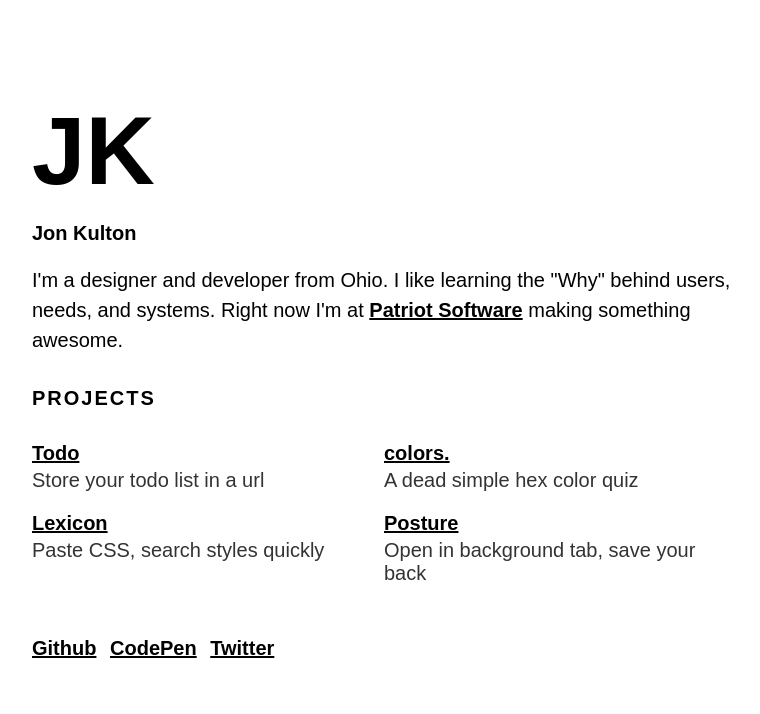
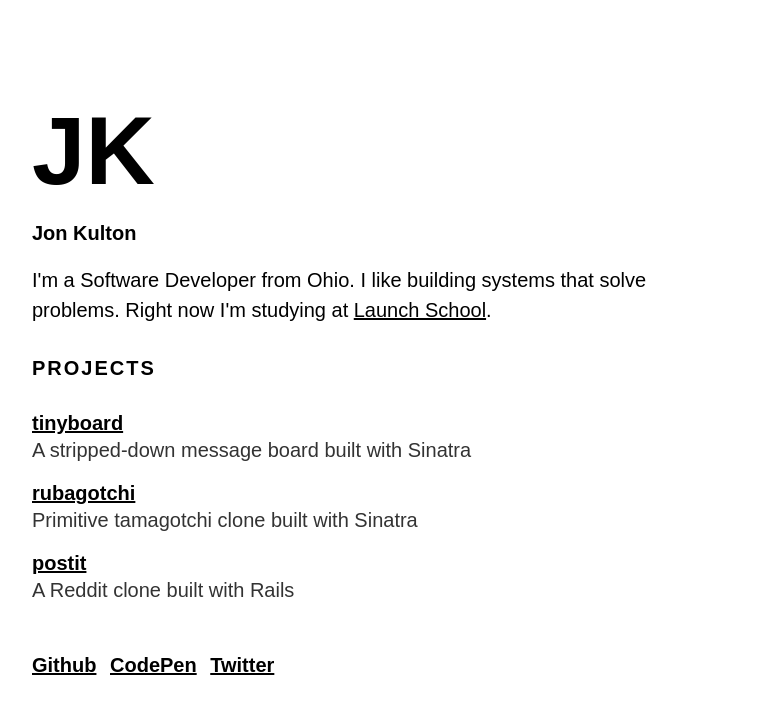
Before and after one commit to jkulton/jkulton.github.io, a Jekyll site: the page built from index.html, in a window 1280 px wide. Shown: the top 714 px of the page, without its empty margins (64-824 px from the left). Built offline with Jekyll 4.4.1, drawn with Linux system fonts in a browser that asks for light colours.

Commit message:
Content tweaks to main page

```diff
--- a/index.html
+++ b/index.html
@@ -2,6 +2,7 @@
 layout: default
 title: Jon Kulton
 ---
+
 <section class="dots h-100 w-100 fl bg-center cover">
 
 		<section class="z-max mw7 relative bottom-0 left-0 pa3 pt5 pa4-ns mh4-m mh5-l mt5-ns pb3">
@@ -10,29 +11,24 @@ title: Jon Kulton
 
 			<p class="f4 mt3 b">Jon Kulton</p>
 
-			<p class="f4 lh-copy">I'm a designer and developer from Ohio. I like learning the "Why" behind users, needs, and systems. Right now I'm at <a class="dim b" href="https://www.patriotsoftware.com/">Patriot Software</a> making something awesome.</p>
+			<p class="f4 lh-copy">I'm a Software Developer from Ohio. I like building systems that solve problems. Right now I'm studying at <a href="https://launchschool.com">Launch School</a>.</p>
 
 			<h2 class="w-100 mv4 ttu tracked f4 bw3">Projects</h2>
 
 			<section class="w-100 flex flex-wrap">
-				<a href="http://todo.jkulton.com" class="dim black no-underline w-100 w-50-ns">
-					<h3 class="underline mb1 f4 mt0">Todo</h3>
-					<p class="mt1 dark-gray">Store your todo list in a url</p>
+				<a href="https://github.com/jkulton/tinyboard" class="dim black no-underline w-100">
+					<h3 class="underline mb1 f4 mt0 mt0">tinyboard</h3>
+					<p class="mt1 dark-gray">A stripped-down message board built with Sinatra</p>
 				</a>
 
-				<a href="http://colors.jkulton.com" class="dim black no-underline w-100 w-50-ns">
-					<h3 class="underline mb1 f4 mt0 mt0">colors.</h3>
-					<p class="mt1 dark-gray">A dead simple hex color quiz</p>
+				<a href="https://github.com/jkulton/rubagotchi" class="dim black no-underline w-100">
+					<h3 class="underline mb1 f4 mt0 mt0">rubagotchi</h3>
+					<p class="mt1 dark-gray">Primitive tamagotchi clone built with Sinatra</p>
 				</a>
 
-				<a href="/lexicon" class="dim black no-underline w-100 w-50-ns">
-					<h3 class="underline mb1 f4 mt0 mt0">Lexicon</h3>
-					<p class="mt1 dark-gray">Paste CSS, search styles quickly</p>
-				</a>
-
-				<a href="http://posture.jkulton.com" class="dim black no-underline w-100 w-50-ns">
-					<h3 class="underline mb1 f4 mt0">Posture</h3>
-					<p class="mt1 dark-gray">Open in background tab, save your back</p>
+				<a href="https://github.com/jkulton/postit" class="dim black no-underline w-100">
+					<h3 class="underline mb1 f4 mt0">postit</h3>
+					<p class="mt1 dark-gray">A Reddit clone built with Rails</p>
 				</a>
 			</section>
 
```
